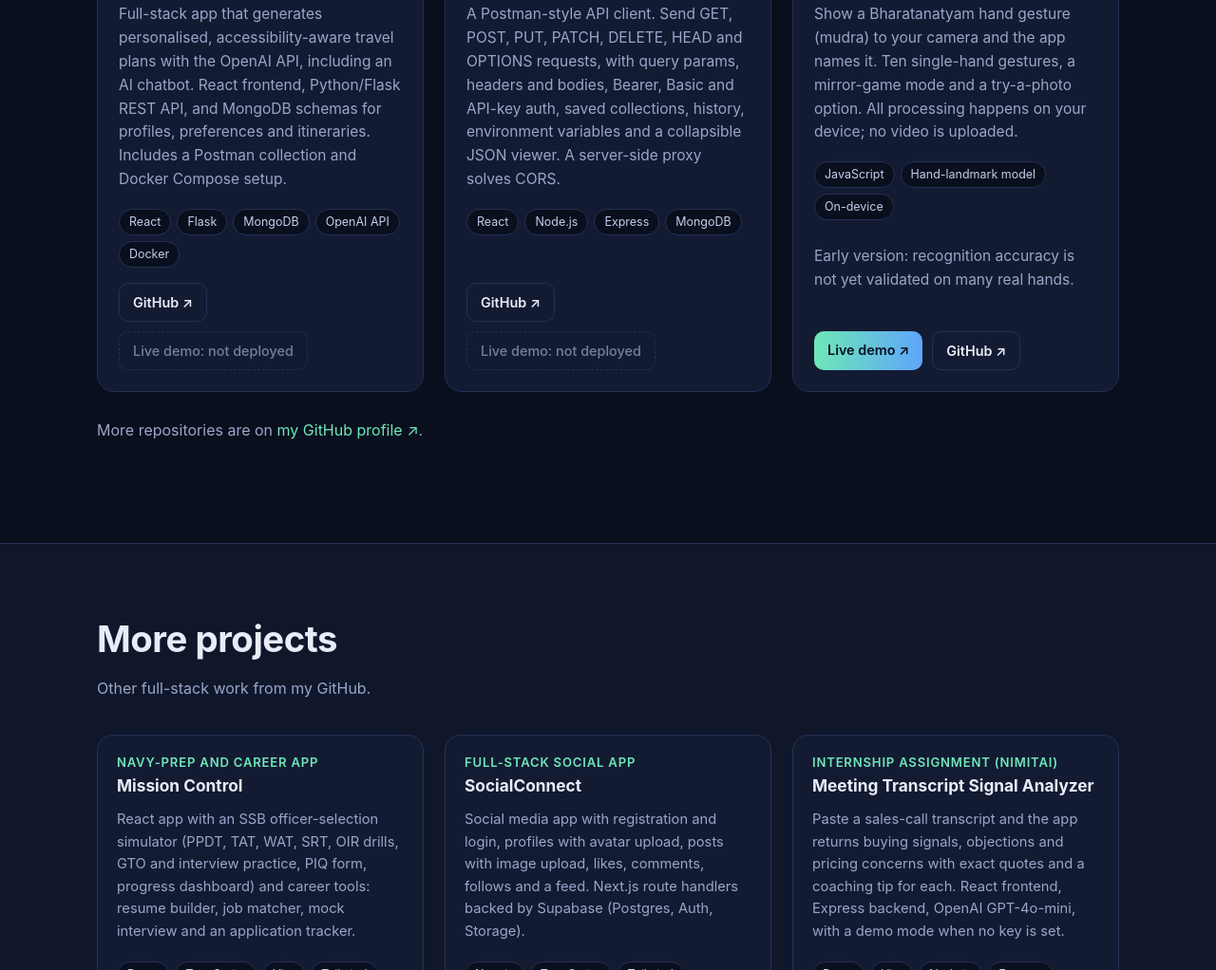
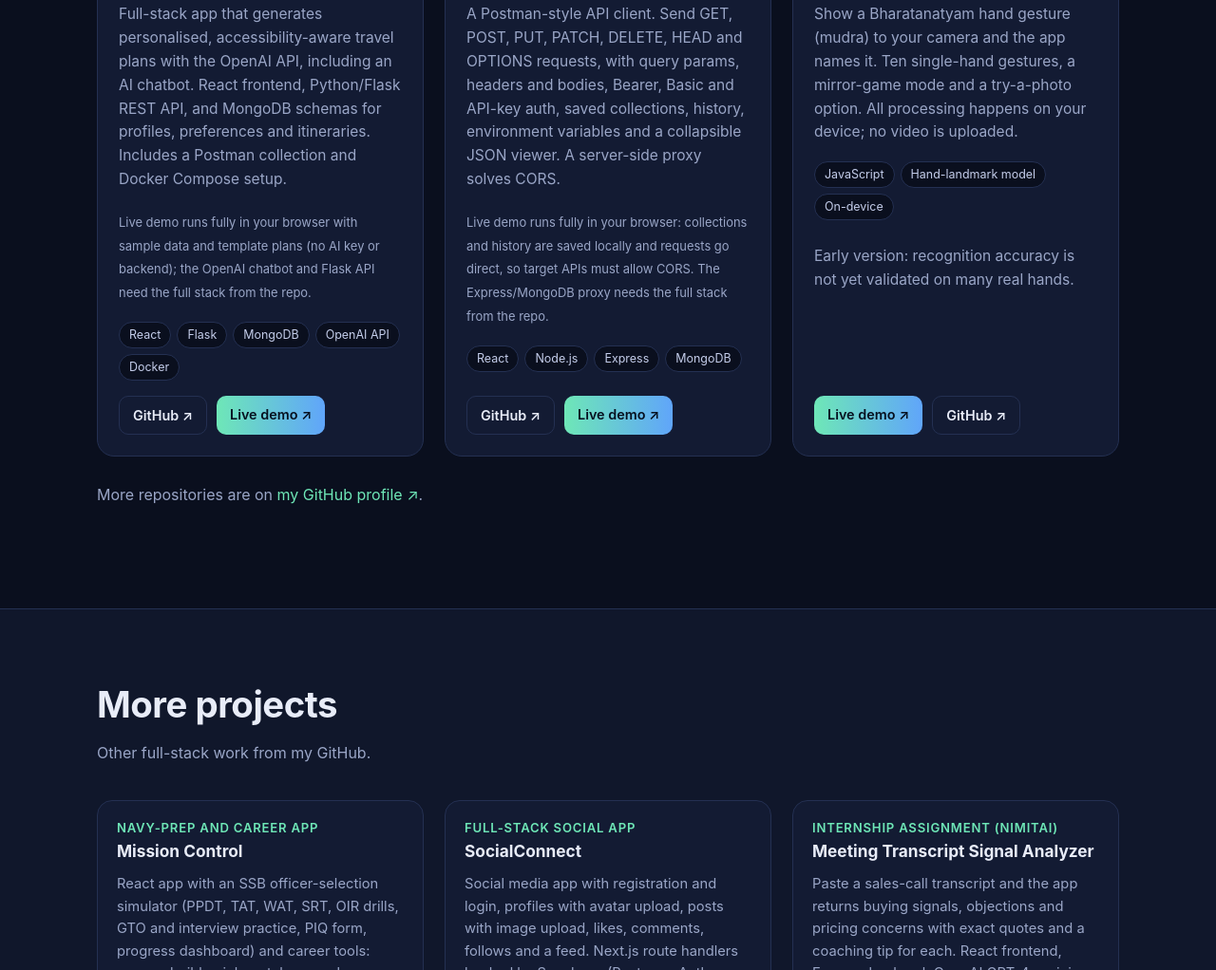
Before and after one commit to Abhisheksinghh23/developer-portfolio, a plain HTML site: page index.html in a window 1280 px wide. Shown: the part 2347-3369 px from the top of the page at 95% size. Drawn offline with Linux system fonts and the light colour scheme.

Commit message:
Link live demos for APIFlux and AccessiPlan

```diff
--- a/index.html
+++ b/index.html
@@ -195,10 +195,11 @@ footer{padding:28px 0;border-top:1px solid var(--line);color:var(--mute);text-al
    <span class="tag">AI accessibility travel planner</span>
    <h3>AccessiPlan</h3>
    <p>Full-stack app that generates personalised, accessibility-aware travel plans with the OpenAI API, including an AI chatbot. React frontend, Python/Flask REST API, and MongoDB schemas for profiles, preferences and itineraries. Includes a Postman collection and Docker Compose setup.</p>
+   <p><small>Live demo runs fully in your browser with sample data and template plans (no AI key or backend); the OpenAI chatbot and Flask API need the full stack from the repo.</small></p>
    <div class="chips"><span>React</span><span>Flask</span><span>MongoDB</span><span>OpenAI API</span><span>Docker</span></div>
    <div class="links">
     <a href="https://github.com/Abhisheksinghh23/accessibility-needs-generative-planner" target="_blank" rel="noopener">GitHub ↗</a>
-    <span class="off">Live demo: not deployed</span>
+    <a class="live" href="https://abhisheksinghh23.github.io/accessibility-needs-generative-planner/" target="_blank" rel="noopener">Live demo ↗</a>
    </div>
   </div>
  </article>
@@ -209,10 +210,11 @@ footer{padding:28px 0;border-top:1px solid var(--line);color:var(--mute);text-al
    <span class="tag">API testing platform</span>
    <h3>APIFlux</h3>
    <p>A Postman-style API client. Send GET, POST, PUT, PATCH, DELETE, HEAD and OPTIONS requests, with query params, headers and bodies, Bearer, Basic and API-key auth, saved collections, history, environment variables and a collapsible JSON viewer. A server-side proxy solves CORS.</p>
+   <p><small>Live demo runs fully in your browser: collections and history are saved locally and requests go direct, so target APIs must allow CORS. The Express/MongoDB proxy needs the full stack from the repo.</small></p>
    <div class="chips"><span>React</span><span>Node.js</span><span>Express</span><span>MongoDB</span></div>
    <div class="links">
     <a href="https://github.com/Abhisheksinghh23/apiflux" target="_blank" rel="noopener">GitHub ↗</a>
-    <span class="off">Live demo: not deployed</span>
+    <a class="live" href="https://abhisheksinghh23.github.io/apiflux/" target="_blank" rel="noopener">Live demo ↗</a>
    </div>
   </div>
  </article>
```
